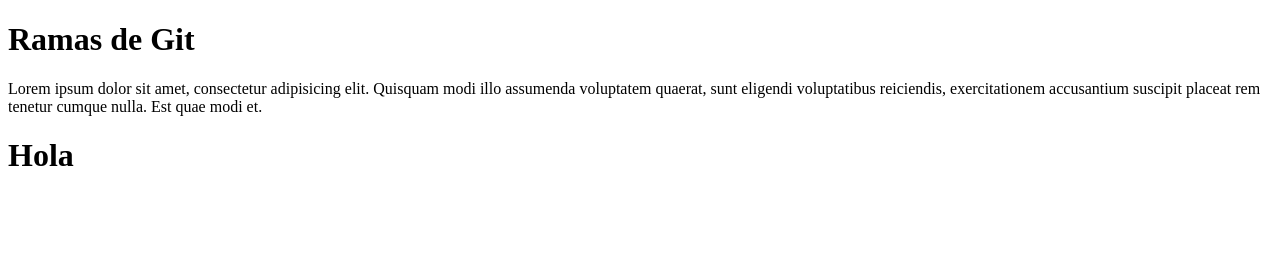
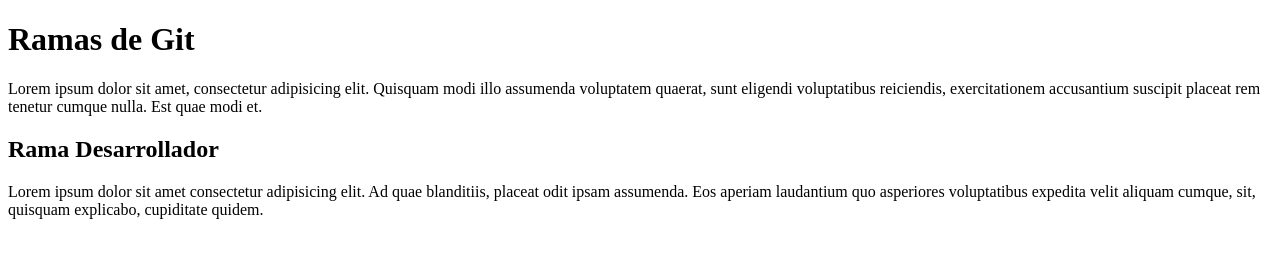
Before and after one commit to Andrestrujillo22/Prueba-Jair-Andres-Trujillo, a plain HTML site: page index.html in a window 1280 px wide. Drawn offline with Linux system fonts and the light colour scheme.

Commit message:
rama desarrollo

```diff
--- a/index.html
+++ b/index.html
@@ -8,6 +8,7 @@
 <body>
     <h1>Ramas de Git</h1>
     <p>Lorem ipsum dolor sit amet, consectetur adipisicing elit. Quisquam modi illo assumenda voluptatem quaerat, sunt eligendi voluptatibus reiciendis, exercitationem accusantium suscipit placeat rem tenetur cumque nulla. Est quae modi et.</p>
-    <h1>Hola</h1>
+    <h2>Rama Desarrollador</h2>
+    <p>Lorem ipsum dolor sit amet consectetur adipisicing elit. Ad quae blanditiis, placeat odit ipsam assumenda. Eos aperiam laudantium quo asperiores voluptatibus expedita velit aliquam cumque, sit, quisquam explicabo, cupiditate quidem.</p>
 </body>
 </html>
```
